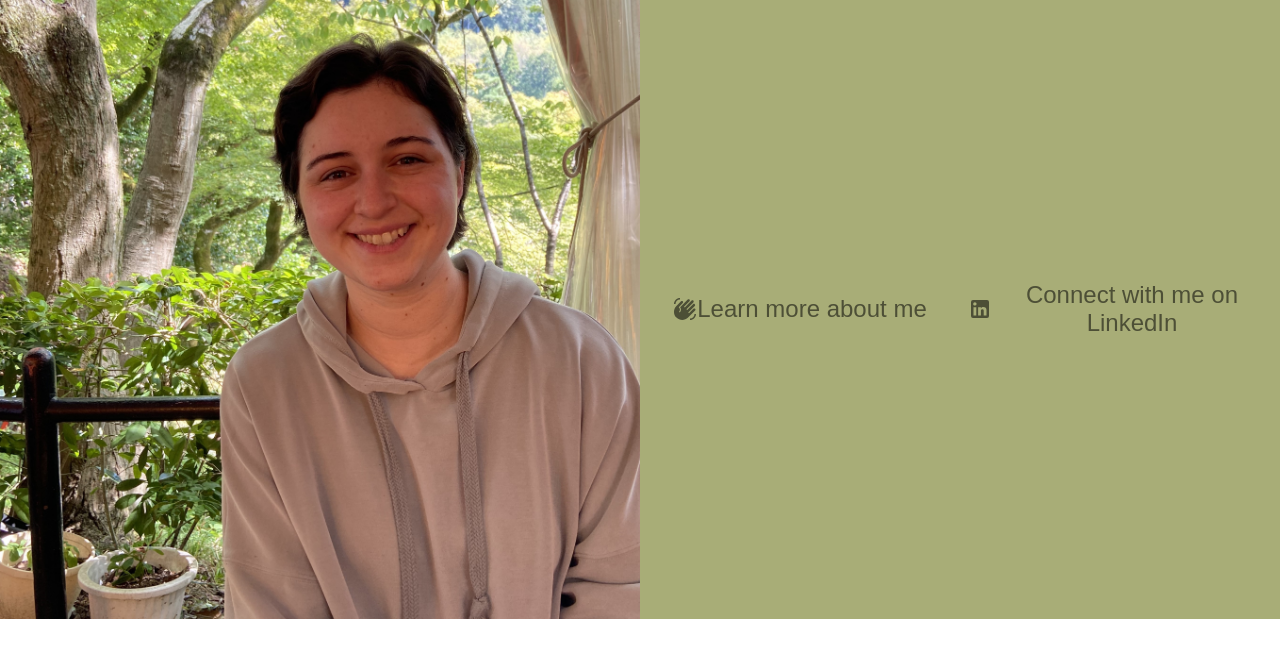
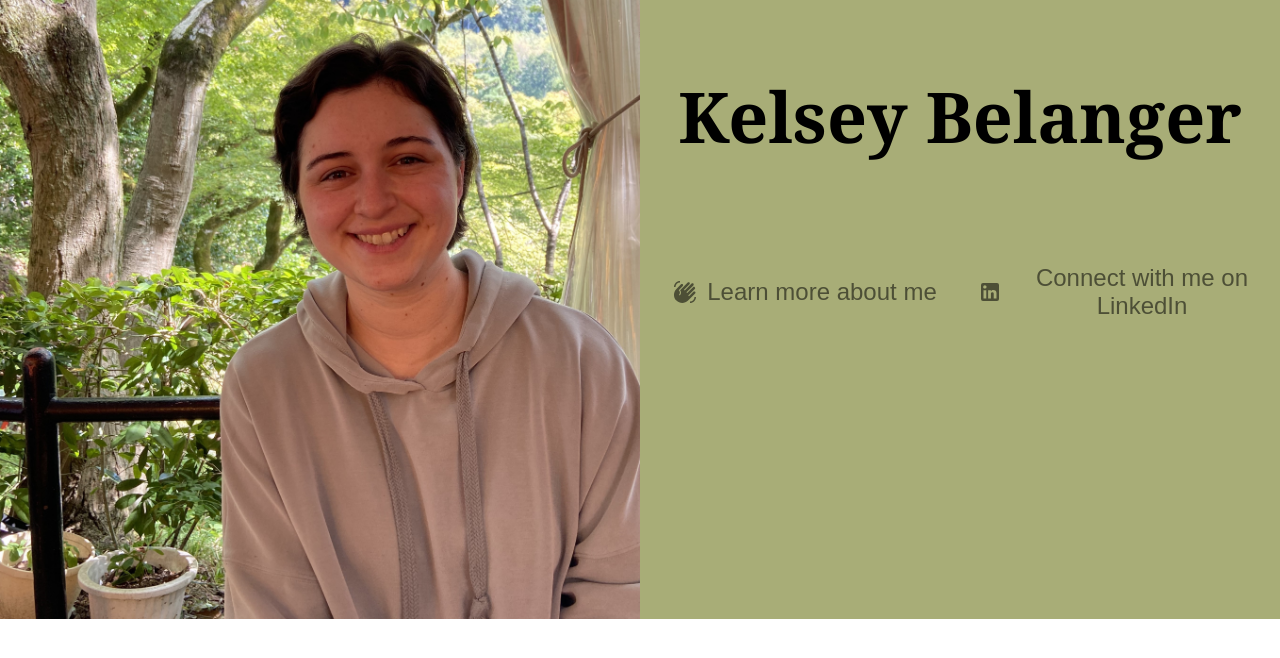
Before and after one commit to bobabun21/bobabun21.github.io, a React (Create React App) app: page / in a window 1280 px wide. Shown: the top 658 px of the page. Built offline with nearby package versions, Linux system fonts and the light colour scheme.

Commit message:
update css file to use box vs flex

```diff
--- a/src/App.css
+++ b/src/App.css
@@ -1,7 +1,3 @@
-.App {
-  background-color: #a8ad77;
-}
-
 @keyframes wave {
   0% {
     transform: rotate(0deg);
@@ -32,32 +28,44 @@
   }
 }
 
+.App {
+  background-color: #a8ad77;
+}
+
 .about-me-container {
   display: grid;
-  grid-template-columns: repeat(2, 1fr);
+  grid-template-rows: auto auto; /* Two rows: one for header, one for icons */
+  grid-template-columns: 1fr 1fr; /* Two columns for icons in the second row */
+  width: 100%;
+  height: 100%;
+  justify-content: center;
+  align-items: center; /* Center align items in the grid */
+}
+
+.name-header {
+  grid-row: 1; /* Place in the first row */
+  grid-column: span 2; /* Span across both columns */
+  padding: 10px;
+  text-align: center; /* Center text horizontally */
+  font-size: 70px;
+  font-family: Georgia, 'Times New Roman', Times, serif;
+}
+
+.linkedIn-icon {
+  color: '#5f6219';
+  font-size: medium;
+  padding: 10px;
+  animation: pulsate 3s; /* Animation on hover */
 }
 
 .waving-hand-icon {
   color: '#5f6219';
-  display: grid;
-  grid-template-columns: auto;
-  grid-row: 1;
-  font-size: smaller;
+  font-size: medium;
+  padding: 10px;
+  animation: wave 2s; /* Animation on hover */
+  transform-origin: bottom center; /* Set transform origin */
 }
 
-.waving-hand-icon :hover {
-  animation: wave 2s;
-  transform-origin: bottom center;
+.MuiTouchRipple-root {
+  display: none !important;
 }
-
-.linkedIn-icon {
-  color: '#5f6219';
-  display: grid;
-  grid-template-columns: auto;
-  grid-row: 1;
-  font-size: smaller;
-}
-
-.linkedIn-icon :hover {
-  animation: pulsate 1s;
-}
--- a/src/aboutMeSections.jsx
+++ b/src/aboutMeSections.jsx
@@ -11,6 +11,7 @@ function handleClick() {
 export default function AboutMe() {
   return (
     <Box className='about-me-container'>
+      <h2 className='name-header'>Kelsey Belanger</h2>
       <IconButton
         onClick={handleClick}
         aria-label='learn more about me'
```
